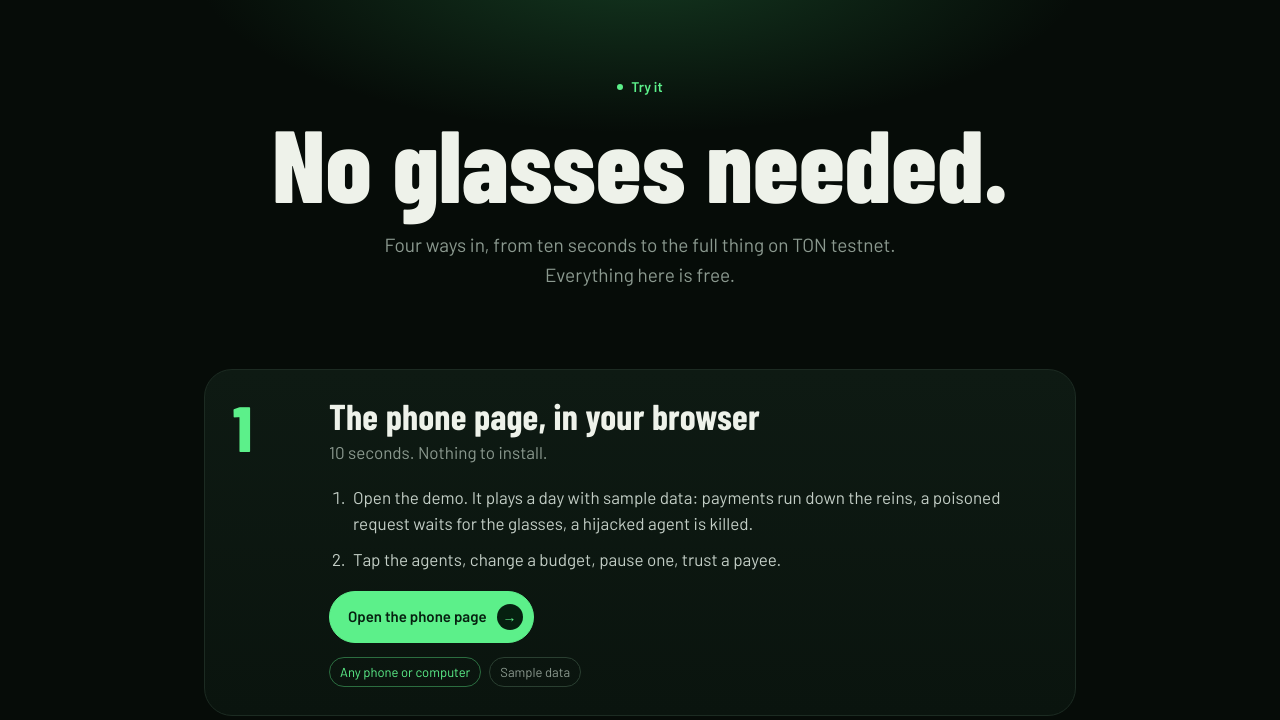
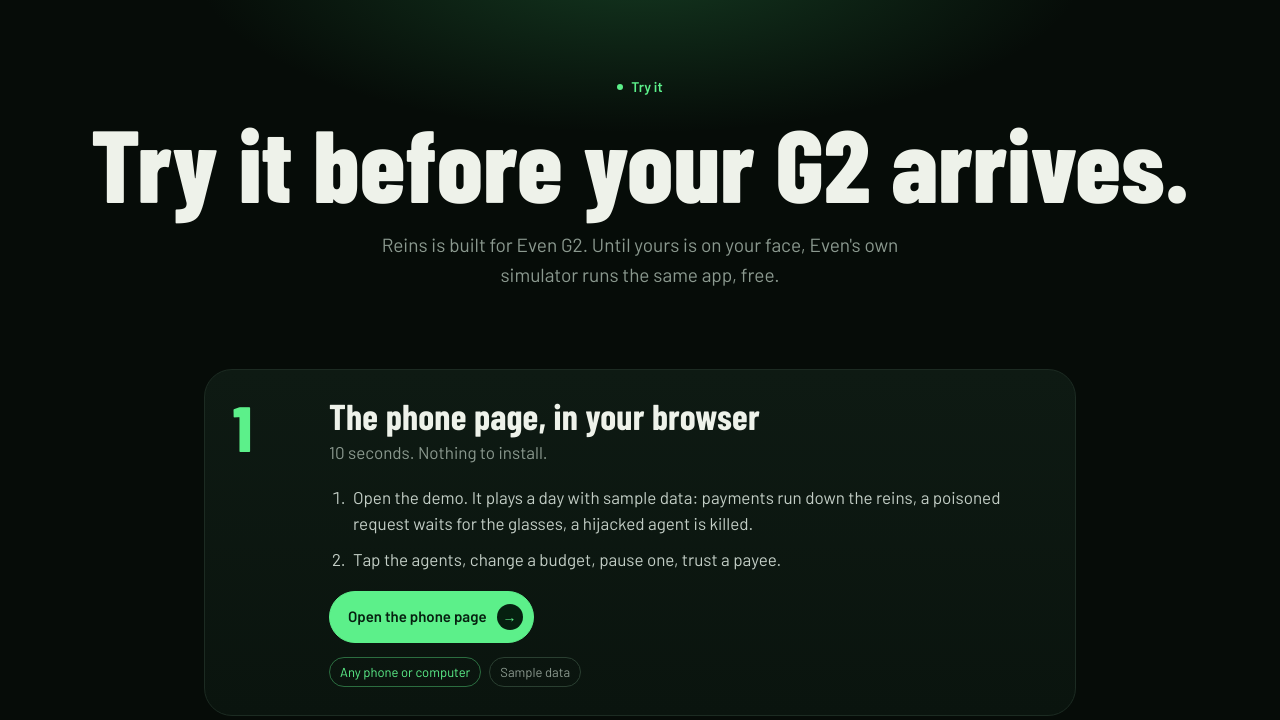
Before and after one commit to miracle352/reins, a website: page site/try.html in a window 1280 px wide. Shown: the part 80-800 px from the top of the page. Drawn offline with Linux system fonts and the light colour scheme.

Commit message:
Try page and README: built for G2, try it in Even's simulator until yours arrives

```diff
--- a/site/try.html
+++ b/site/try.html
@@ -3,7 +3,7 @@
 <head>
 <meta charset="utf-8">
 <meta name="viewport" content="width=device-width, initial-scale=1">
-<title>Try Reins, with or without glasses</title>
+<title>Try Reins: in the simulator today, on your G2 next</title>
 <meta name="description" content="Four ways to try Reins: the phone page in your browser, a guided tour of the glasses app in Even's simulator, the full flow on TON testnet, and real G2 glasses.">
 <meta name="theme-color" content="#060c08">
 <link rel="icon" href="/img/mark.png">
@@ -40,8 +40,8 @@
 <header class="tryhero">
   <div class="wrap center">
     <span class="kicker">Try it</span>
-    <h1 style="margin-top:14px">No glasses needed.</h1>
-    <p class="sub">Four ways in, from ten seconds to the full thing on TON testnet. Everything here is free.</p>
+    <h1 style="margin-top:14px">Try it before your G2 arrives.</h1>
+    <p class="sub">Reins is built for Even G2. Until yours is on your face, Even's own simulator runs the same app, free.</p>
   </div>
 </header>
 
```
Also changed, not shown: README.md.
